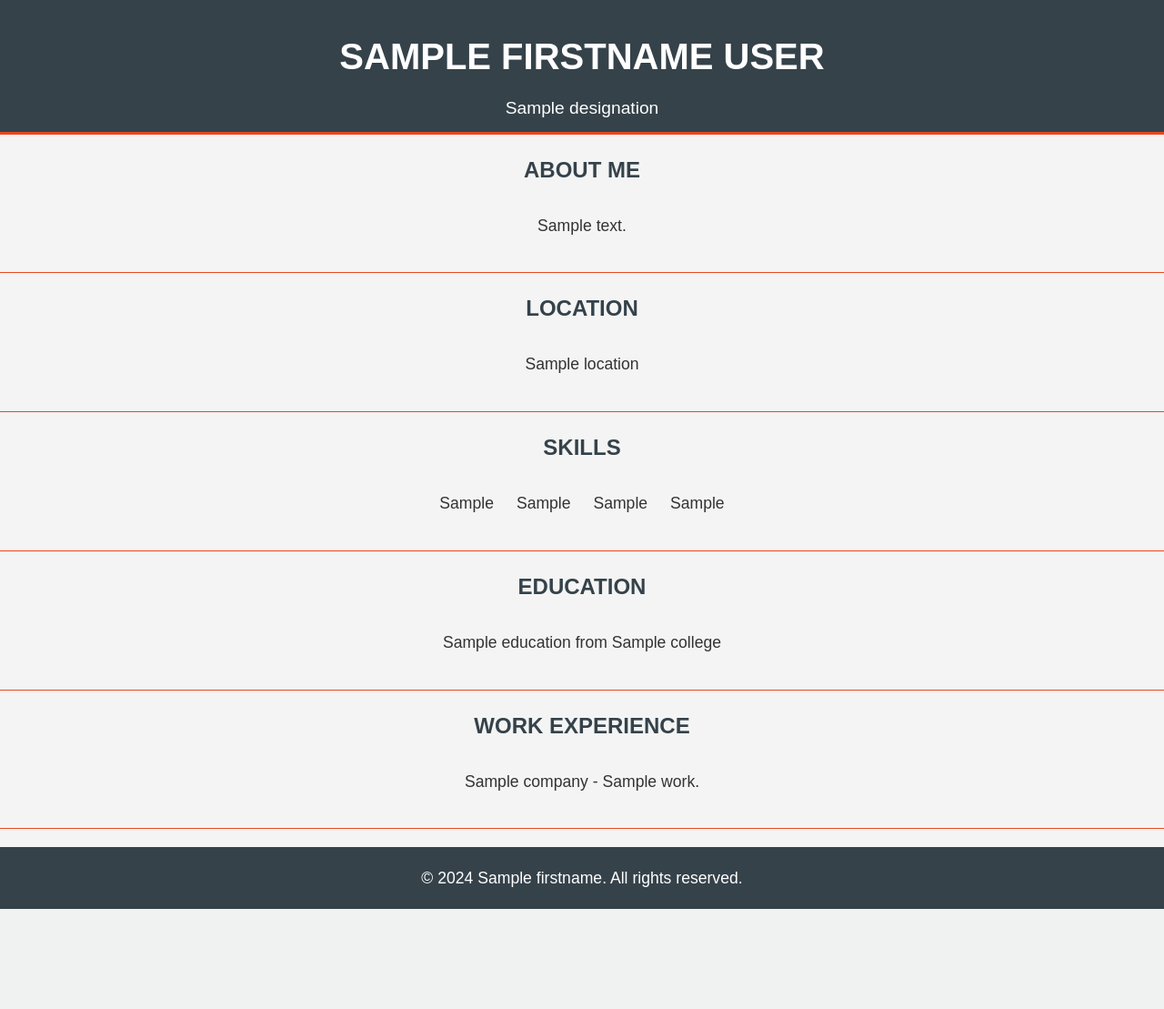
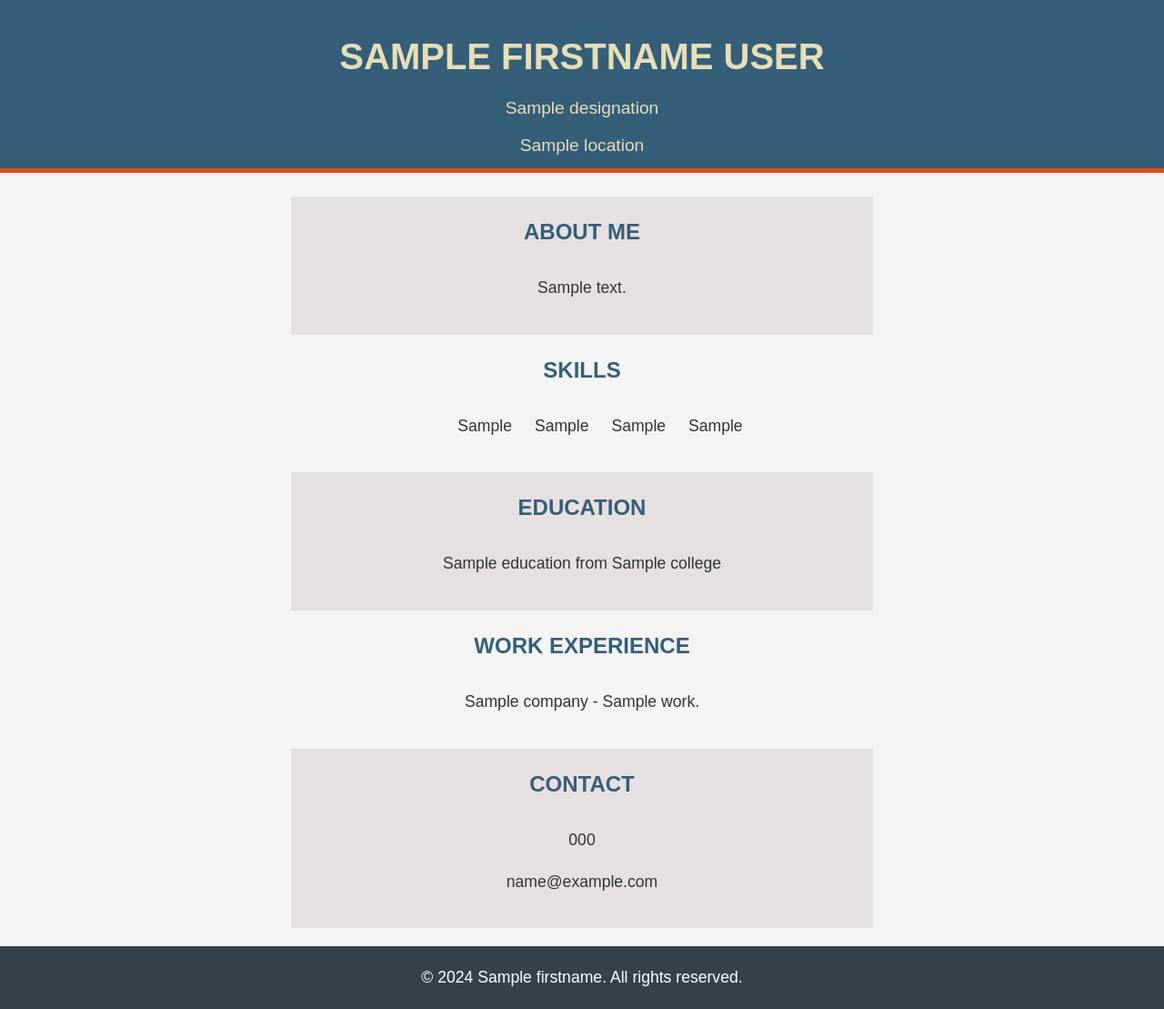
Before and after one commit to ashutoshdash987/portfolio_generator_using_flask, a Flask app: template templates/template1.html in a window 1280 px wide. Shown: the whole page at 91% size. Before the commit the page ends 999 px from the top, so only its background shows below. Run offline with Flask 3, Linux system fonts and the light colour scheme; the template is opened without the code that fills it: most values are stand-ins (such as "Sample title", 1, 10 or a date in 2020).

Commit message:
update 1

```diff
--- a/app.py
+++ b/app.py
@@ -46,7 +46,7 @@ def form():
 
 
         if template == 'template1':
-            return render_template("template1.html",firstname=firstname,lastname=lastname,designation=designation,location=location,company=company,work=work,education=education,skill1=skill1,skill2=skill2,skill3=skill3,skill4=skill4,about=about,college=college)
+            return render_template("template1.html",firstname=firstname,lastname=lastname,designation=designation,location=location,company=company,work=work,education=education,skill1=skill1,skill2=skill2,skill3=skill3,skill4=skill4,about=about,college=college,phone=phone,mail=mail)
 
         elif template == 'template2':
             return render_template("template2.html",firstname=firstname,lastname=lastname,designation=designation,location=location,company=company,work=work,education=education,skill1=skill1,skill2=skill2,skill3=skill3,skill4=skill4,about=about,college=college)
@@ -63,5 +63,5 @@ def form():
 
 @app.route("/test")
 def test():
-    return render_template("template6.html")
+    return render_template("template1.html")
 app.run(debug=True)
--- a/static/css/template1.css
+++ b/static/css/template1.css
@@ -14,11 +14,11 @@ body {
 }
 
 header {
-    background: #35424a;
-    color: #ffffff;
+    background: #355e78;
+    color: #e6deb8;
     padding-top: 30px;
     min-height: 70px;
-    border-bottom: #e8491d 3px solid;
+    border-bottom: #e8491d 5px solid;
 }
 
 header h1 {
@@ -36,11 +36,21 @@ header p {
 
 section {
     padding: 20px 0;
-    border-bottom: 1px solid #e8491d;
+    /* border-bottom: 1px solid #e8491d; */
+    width: 50%;
+    margin-left: 25%;
 }
 
+section:nth-child(even) {
+    background-color: rgb(230, 224, 224);
+}
+#about{
+    margin-top: 2%;
+}
+
+
 h2 {
-    color: #35424a;
+    color: #355e78;
     text-align: center;
     text-transform: uppercase;
     margin: 0;
@@ -50,11 +60,6 @@ h2 {
 p, ul {
     text-align: center;
     font-size: 1.1em;
-}
-
-ul {
-    list-style-type: none;
-    padding: 0;
 }
 
 ul li {
@@ -73,3 +78,11 @@ footer {
 footer p {
     margin: 0;
 }
+
+@media only screen and (max-width:767px) {
+    section{
+        margin-left: 0;
+        width: 100%;
+    }
+
+}
--- a/templates/template1.html
+++ b/templates/template1.html
@@ -11,6 +11,7 @@
         <div class="container">
             <h1>{{firstname}} {{lastname}}</h1>
             <p>{{designation}}</p>
+            <p>{{location}}</p>
         </div>
     </header>
 
@@ -21,17 +22,10 @@
         </div>
     </section>
 
-    <section id="location">
-        <div class="container">
-            <h2>Location</h2>
-            <p>{{location}}</p>
-        </div>
-    </section>
-
     <section id="skills">
         <div class="container">
             <h2>Skills</h2>
-            <ul>
+            <ul style="list-style-type: disc;">
                 <li>{{skill1}}</li>
                 <li>{{skill2}}</li>
                 <li>{{skill3}}</li>
@@ -54,6 +48,14 @@
         </div>
     </section>
 
+    <section id="contact">
+        <div class="container">
+            <h2>Contact</h2>
+            <p>{{phone}}</p>
+            <p>{{mail}}</p>
+        </div>
+    </section>
+
     <footer>
         <div class="container">
             <p>&copy; 2024 {{firstname}}. All rights reserved.</p>
```
